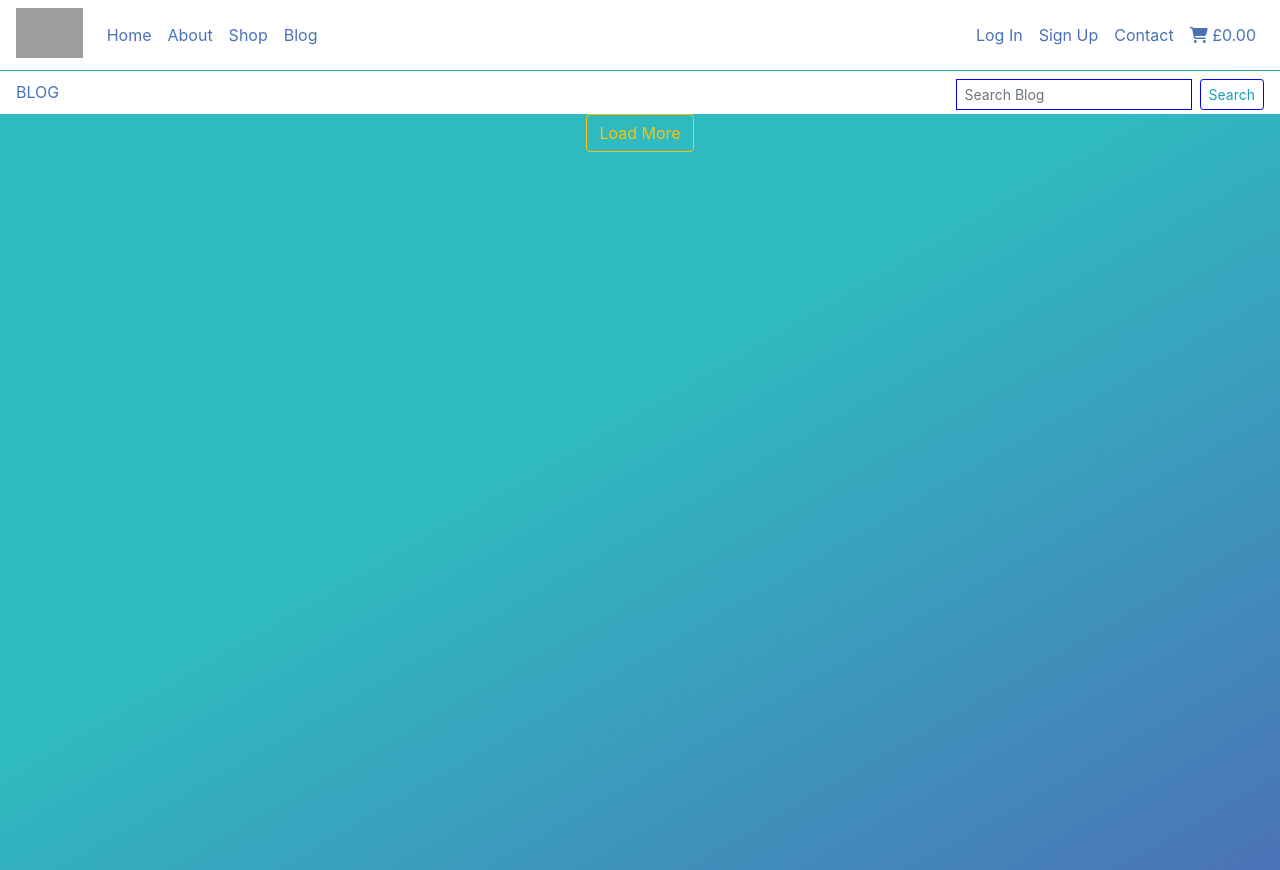
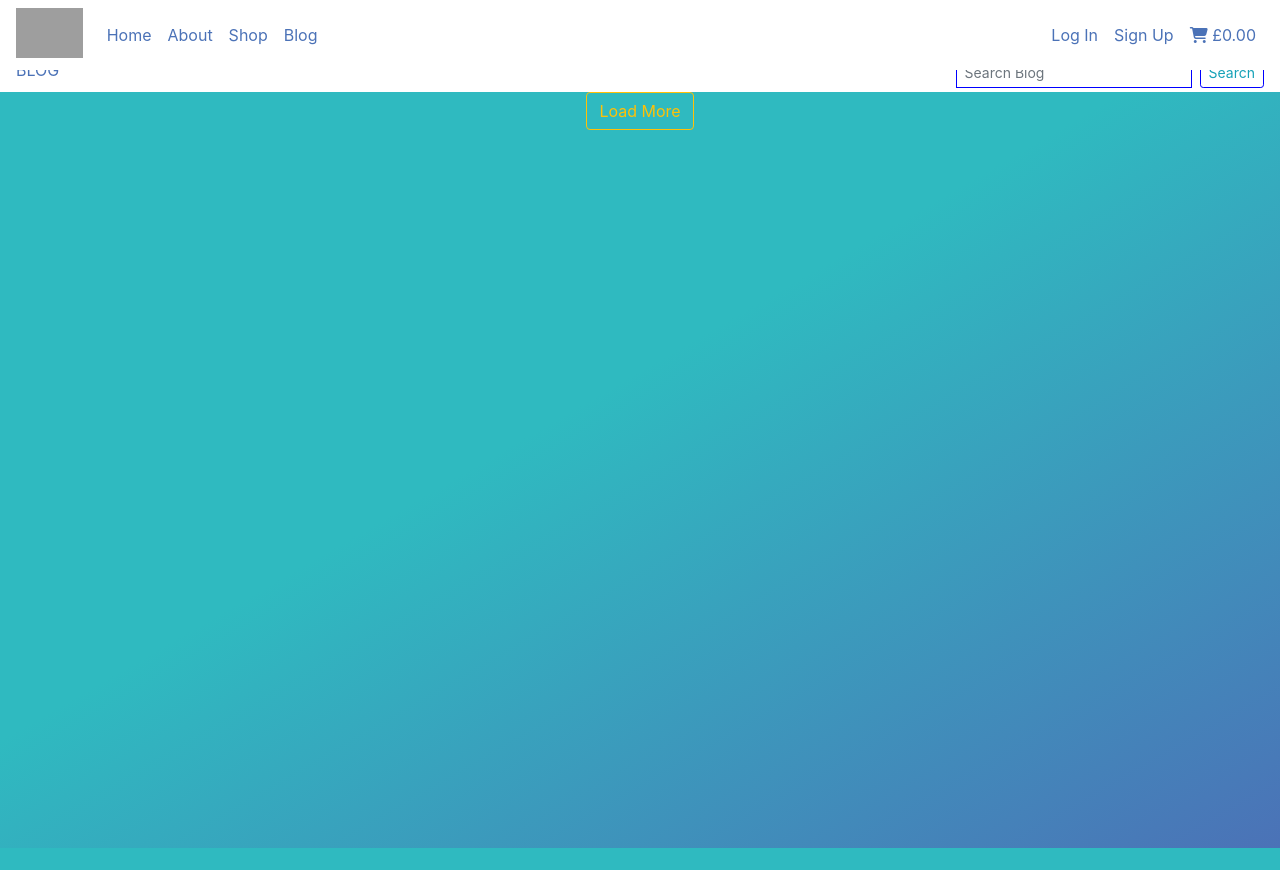
Before and after one commit to devmegan/korcbd, a Django app: page /blog/ in a window 1280 px wide. After the commit the page ends 848 px from the top, so only its background shows below. Run offline with Django 3.2, Linux system fonts and the light colour scheme; data that the repository does not hold is empty; parts of the project's set-up code (start-up, migrations or seed data) failed here and were passed over; some libraries are stand-ins or nearby versions; grey boxes are pictures that could not be loaded.

Commit message:
restyling nav bar

```diff
--- a/templates/base.html
+++ b/templates/base.html
@@ -14,7 +14,6 @@
     {% block corecss %}
     <!-- Bootstrap CSS -->
     <link rel="stylesheet" href="https://stackpath.bootstrapcdn.com/bootstrap/4.5.0/css/bootstrap.min.css" integrity="sha384-9aIt2nRpC12Uk9gS9baDl411NQApFmC26EwAOH8WgZl5MYYxFfc+NcPb1dKGj7Sk" crossorigin="anonymous">
-    <link rel="stylesheet" href="https://fonts.googleapis.com/css2?family=Quicksand:wght@500&display=swap">
     <link rel="stylesheet" href="{% static 'css/base.css' %}">
     {% endblock %}
 
@@ -26,10 +25,11 @@
     </head>
     <body>
          <header>
-            <nav class="navbar navbar-expand-lg bg-charcoal-blue">
-                <a class="navbar-brand text-white p-0 pb-1" href="{% url 'home' %}"> <img src="https://dewey.tailorbrands.com/production/brand_version_mockup_image/891/3754857891_060e96e4-6712-43aa-89c7-bb8faebf5252.png?cb=1600440684" alt="" style="height: 50px;"></a>
+         <div class="fixed-top mb-5">
+            <nav class="navbar navbar-expand-lg bg-white nav-border">
+                <a class="navbar-brand text-white p-0 pb-1" href="{% url 'home' %}"> <img src="https://dd28f10f-e884-4a67-a583-4e937cf389a6.ws-eu01.gitpod.io/mini-browser/workspace/korcbd/media/KOR%20Logo%20%281%29.png" alt="" style="height: 50px;" id="nav-img"></a>
                 <button class="navbar-toggler" type="button" data-toggle="collapse" data-target="#navbarNav" aria-controls="navbarNav" aria-expanded="false" aria-label="Toggle navigation">
-                    <span class="navbar-toggler-icon text-blue mt-3"><i class="fas fa-bars fa-lg"></i></span>
+                    <span class="navbar-toggler-icon text-blue my-auto nav-link"><i class="fas fa-bars fa-lg"></i></span>
                 </button>
                 <div class="collapse navbar-collapse" id="navbarNav">
                     <ul class="navbar-nav">
@@ -52,9 +52,9 @@
                         </a>
                         <div class="dropdown-menu" aria-labelledby="navbarDropdown">
                         <a class="dropdown-item" href="{% url 'add_product' %}">Add Product</a>
+                        <a class="dropdown-item" href="{% url 'products' %}">Edit/Delete Products</a>
+                        <div class="dropdown-divider"></div>
                         <a class="dropdown-item" href="{% url 'add_post' %}">Add Blog Post</a>
-                        <div class="dropdown-divider"></div>
-                        <a class="dropdown-item" href="#">Something else here</a>
                         </div>
                     </li>
                     {% endif %}
@@ -67,9 +67,6 @@
                     </li>
                     <li class="nav-item">
                         <a class="nav-link text-blue" href="{% url 'account_signup' %}">Sign Up</a>
-                    </li>
-                    <li class="nav-item">
-                        <a class="nav-link text-blue" href="#">Contact</a>
                     </li>
                     {% else %}
                     <li class="nav-item">
@@ -91,6 +88,7 @@
                 {% endblock %}
                 </div>
             </div>
+         </div>
          </header>
         {% if messages %}
             <div class="message-container">
@@ -109,9 +107,11 @@
                 {% endfor %}
             </div>
         {% endif %}
+        <div class="pt-5 content-wrapper">
+        {% block content %}
 
-        {% block content %}
         {% endblock %}
+        </div>
         {% block corejs %}
         <script src="https://cdnjs.cloudflare.com/ajax/libs/jquery/3.5.1/jquery.min.js" integrity="sha512-bLT0Qm9VnAYZDflyKcBaQ2gg0hSYNQrJ8RilYldYQ1FxQYoCLtUjuuRuZo+fjqhx/qtq/1itJ0C2ejDxltZVFg==" crossorigin="anonymous"></script>
         <script src="https://cdn.jsdelivr.net/npm/popper.js@1.16.0/dist/umd/popper.min.js" integrity="sha384-Q6E9RHvbIyZFJoft+2mJbHaEWldlvI9IOYy5n3zV9zzTtmI3UksdQRVvoxMfooAo" crossorigin="anonymous"></script>
@@ -124,11 +124,16 @@
         <!--toasts -->
         <script type="text/javascript">
             $('.toast').toast('show');
+            $('#nav-img').mouseover(function(){
+                $(this).attr('src', 'https://dd28f10f-e884-4a67-a583-4e937cf389a6.ws-eu01.gitpod.io/mini-browser/workspace/korcbd/media/kor%20hover.png');
+            })
+            $('#nav-img').mouseout(function(){
+                $(this).attr('src', 'https://dd28f10f-e884-4a67-a583-4e937cf389a6.ws-eu01.gitpod.io/mini-browser/workspace/korcbd/media/KOR%20Logo%20%281%29.png');
+            })
         </script>
         {% endblock %}
 
         {% block extrajs %}
         {% endblock %}
-
     </body>
 </html>
```
